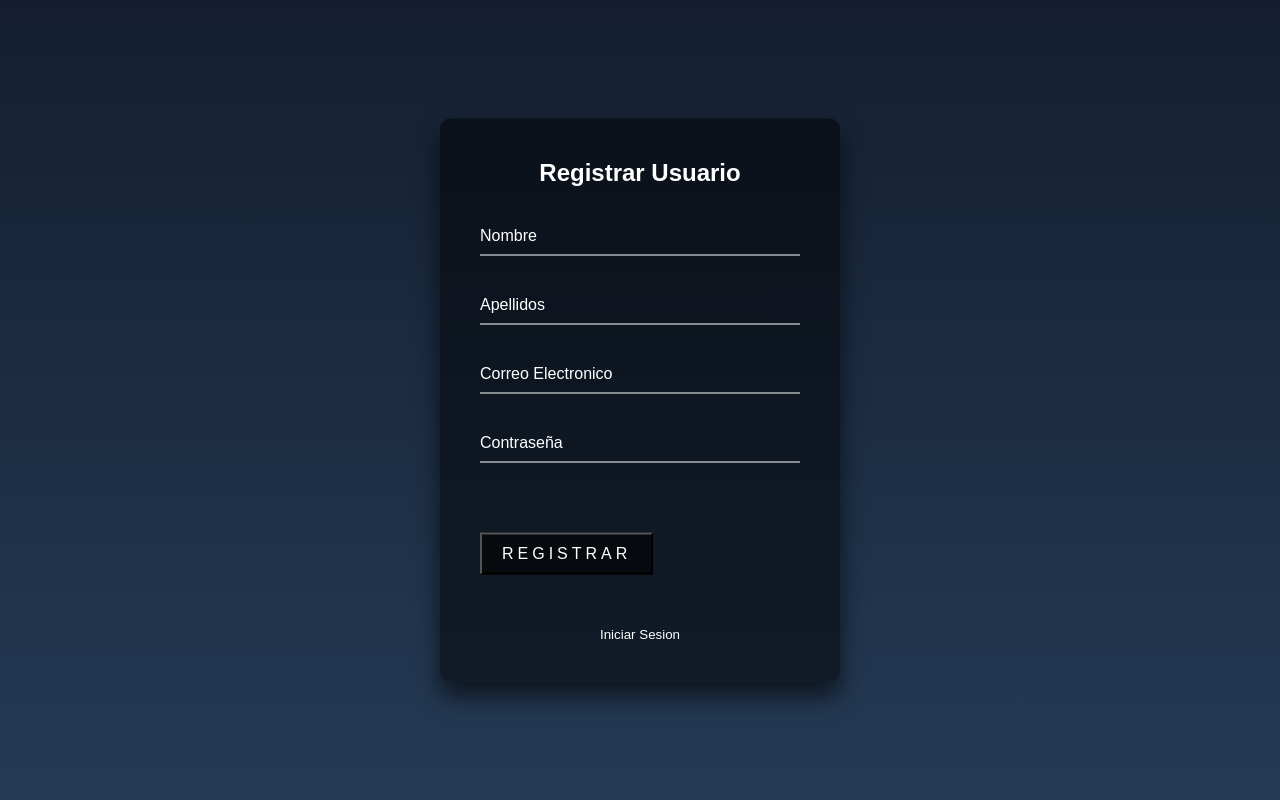
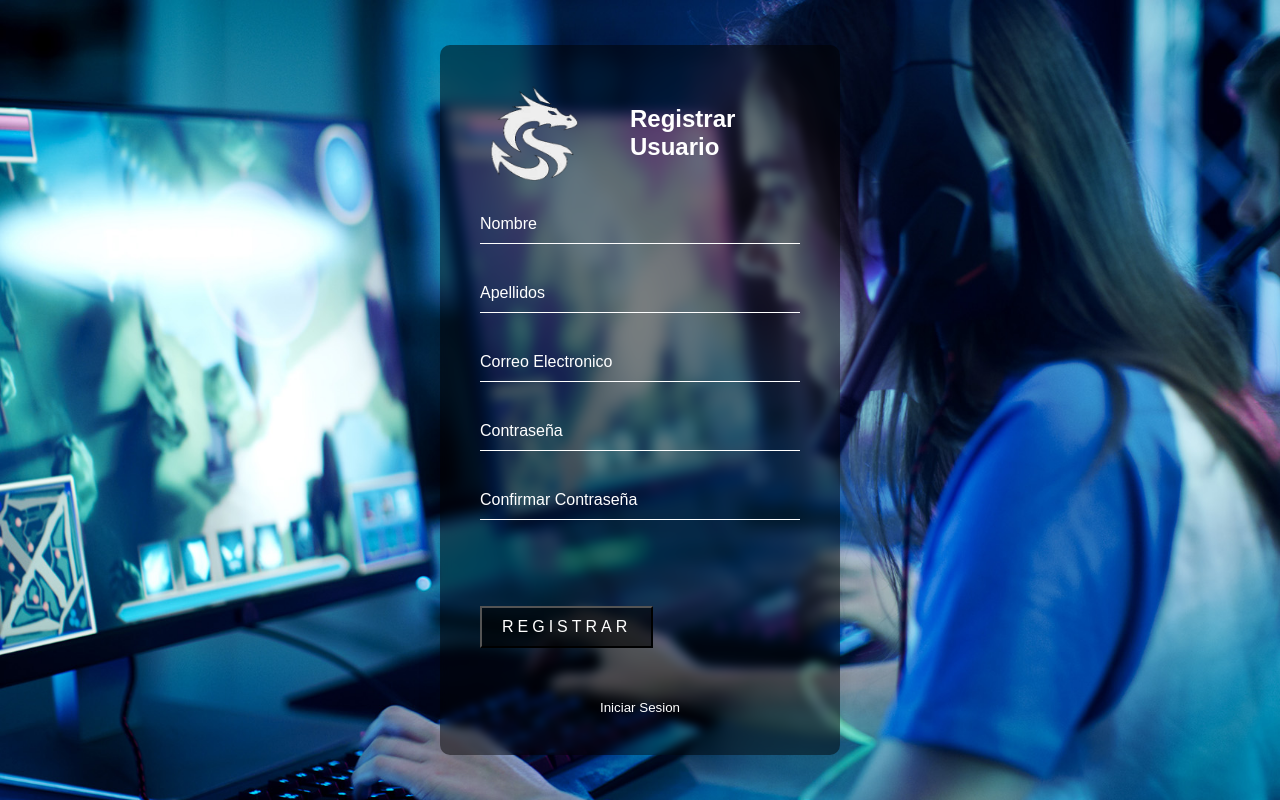
Before and after one commit to Jaime7w7r/Aeon-Games, a PHP site: page /RegisterForm.php in a window 1280 px wide. Run offline with PHP 8.4, Linux system fonts and the light colour scheme.

Commit message:
Paginas de login y sub

```diff
--- a/Register.php
+++ b/Register.php
@@ -1,5 +1,5 @@
 <?php
-require_once 'basedatos.php';
+//require_once 'basedatos.php';
 if(isset($_POST)){
 $Id='null';
 $Name=$_POST['Name'];
--- a/RegisterForm.php
+++ b/RegisterForm.php
@@ -1,17 +1,35 @@
+<?php
+if(isset($_POST['enviar'])){
+    if($_POST['Password']==$_POST['Password2']){
+        include('Register.php');
+    }else{
+        $contraseña_incorrecta = 'Las contraseñas no son iguales';
+    }
+}else{
+    $contraseña_incorrecta="";
+}
+
+?>
+
+
 <html>
 <head>
     <meta charset="utf-8">
     <meta name="viewport" content="width=device-width, initial-scale=1">
 
-	<link rel="stylesheet" href="estilos/estiloIniReg.css">
+    <link rel="stylesheet" href="estilos/estiloIniReg1.css">
 
     <title></title>
 
 </head>
-<body>
+
+<body background='imagenes\chicas-gamer.jpg'>
+
     <div class="login-box">
-		<h2>Registrar Usuario</h1>
-		<form action="Register.php" method="post">
+        <div id="logo_div"><a href="index.php"><img id="img" src="imagenes\logo.png" alt=""></a>
+            <h2>Registrar Usuario</h2>
+        </div>
+        <form action="<?php echo htmlspecialchars($_SERVER["PHP_SELF"]); ?>" method="post">
             <div class="user-box">
                 <input type="text" name="Name" required>
                 <label class="lab1">Nombre</label>
@@ -28,8 +46,12 @@
                 <input type="password" name="Password" required>
                 <label class="lab1">Contraseña</label>
             </div>
+            <div class="user-box">
+                <input type="password" name="Password2" required>
+                <label class="lab1">Confirmar Contraseña</label>
+            </div>
             <div>
-	        	<span></span>
+                <p style="color: #fff; text-shadow: 0 0 3px #ff0000; text-size"><?php echo $contraseña_incorrecta ?></p>
                 <span></span>
                 <span></span>
                 <span></span>
@@ -44,4 +66,5 @@
 
     </div>
 </body>
+
 </html>
--- a/estilos/estiloIniReg.css
+++ b/estilos/estiloIniReg1.css
@@ -6,7 +6,25 @@ body{
 	margin: 0;
 	padding: 0;
 	font-family: sans-serif;
-	background: linear-gradient(#141e30, #243b55);
+	height:100vh;
+	width: 100%;
+	background-position:center;
+	background-repeat: no-repeat;
+	background-size: cover;
+   background-attachment: fixed;
+}
+
+#logo_div{
+	width: 120px;
+	height: 120px;
+	border-radius: 50px;
+	display: flex;
+}
+
+#img{
+	width: 100px;
+	height: 100px;
+	align-items: center;
 }
 
 .login-box{
@@ -18,17 +36,17 @@ body{
 	transform: translate(-50%, -50%);
 	background: rgba(0, 0, 0, .5);
 	box-sizing: border-box;
-	box-shadow: 0 15px 25px rgba(0, 0, 0, .6);
+	box-shadow: 0 15px 25px rgba(0, 0, 0, .1);
+	backdrop-filter: blur(5px);
 	border-radius: 10px;
 
 }
 
 /*Titulo Formulario*/
 .login-box h2{
-	margin: 0 0 30px;
-	padding: 0;
+	position: relative;
 	color: #fff;
-	text-align: center;
+	left: 50px;
 
 }
 
@@ -90,7 +108,7 @@ body{
 /*Efecto de boton al pasar el puntero*/
 .login-box input[type="submit"]:hover {
   background: #03e9f4;
-  color: #03e9f4;;
+  color: #000000;;
   border-radius: 5px;
   box-shadow: 0 0 5px #03e9f4,
               0 0 25px #03e9f4,
@@ -117,7 +135,7 @@ body{
 
 .reg a{
 	text-decoration: none;
-	color: #fff;
+	color: #ffffff;
 }
 
 /*input[type="text"], input[type="password"],
```
Also changed, not shown: AcercaDe.php (+8 -4 lines), LogInForm.php (+5 -3 lines), estilos/acercade.css (line endings or trailing spaces), imagenes/chicas-gamer.jpg (added). Lines whose indentation alone changed are shown as unchanged.
